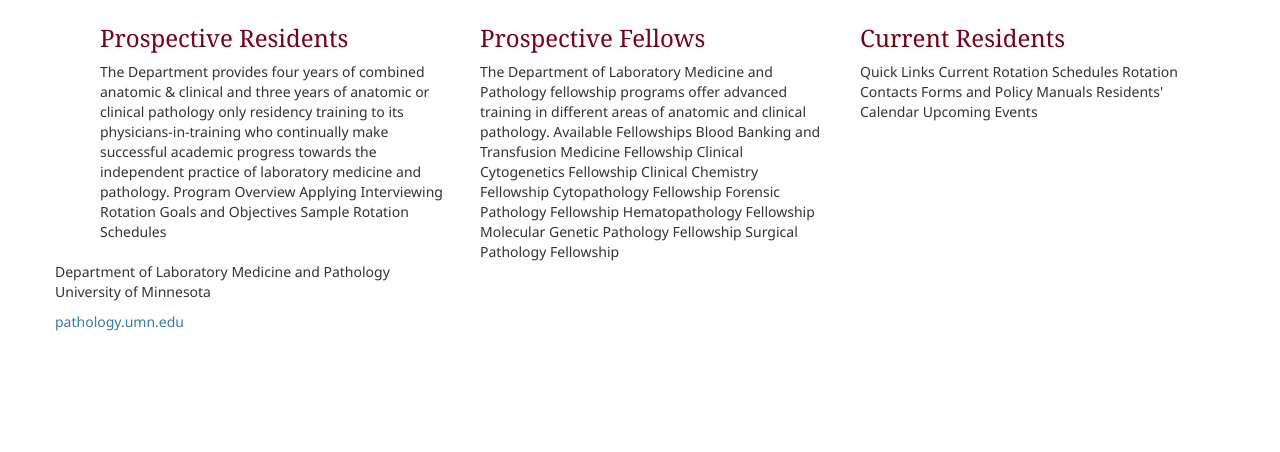
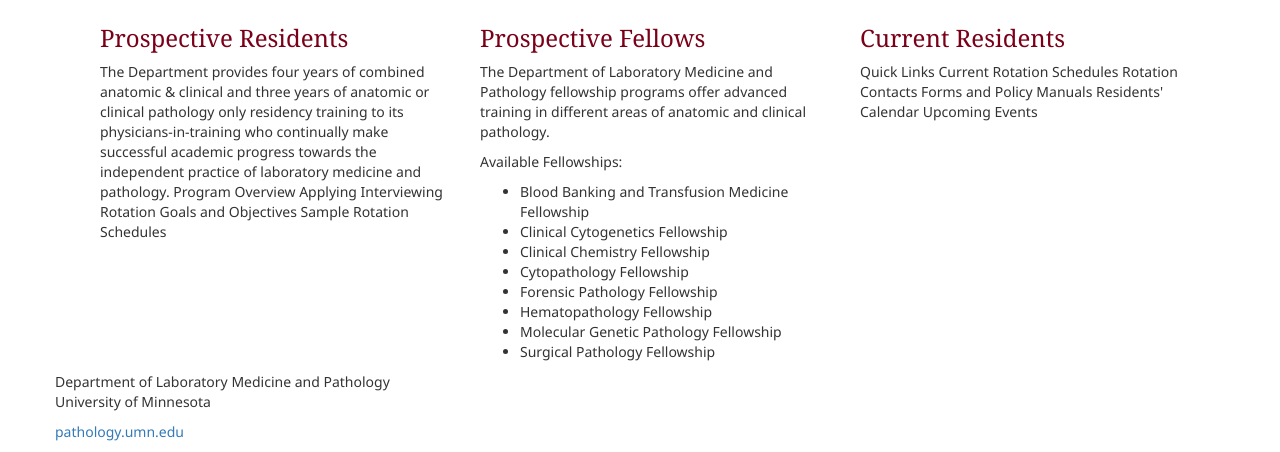
Before and after one commit to bdunnette/fragmentary-lesion, a Jekyll site: the page built from index.html, in a window 1280 px wide. Shown: the part 494-946 px from the top of the page. Built offline with Jekyll 4.4.1, drawn with Linux system fonts in a browser that asks for light colours; nearby versions of some CDN libraries; Markdown is read by kramdown in place of the engine named in the settings; before the commit the page ends 900 px from its top, so only the background shows below that.

Commit message:
Updated index.html

```diff
--- a/index.html
+++ b/index.html
@@ -38,17 +38,19 @@
 
         <h3>Prospective Fellows</h3>
 
-The Department of Laboratory Medicine and Pathology fellowship programs offer advanced training in different areas of anatomic and clinical pathology.
-Available Fellowships
-
-    Blood Banking and Transfusion Medicine Fellowship
-    Clinical Cytogenetics Fellowship
-    Clinical Chemistry Fellowship
-    Cytopathology Fellowship
-    Forensic Pathology Fellowship
-    Hematopathology Fellowship
-    Molecular Genetic Pathology Fellowship
-    Surgical Pathology Fellowship
+        <p>The Department of Laboratory Medicine and Pathology fellowship programs offer advanced training in different areas of anatomic and clinical pathology.</p>
+        <p>Available Fellowships:
+		<ul>
+  			<li>Blood Banking and Transfusion Medicine Fellowship</li>
+    		<li>Clinical Cytogenetics Fellowship</li>
+    		<li>Clinical Chemistry Fellowship</li>
+    		<li>Cytopathology Fellowship</li>
+    		<li>Forensic Pathology Fellowship</li>
+    		<li>Hematopathology Fellowship</li>
+    		<li>Molecular Genetic Pathology Fellowship</li>
+    		<li>Surgical Pathology Fellowship</li>
+        </ul>
+      </p>
 
 
 
```
